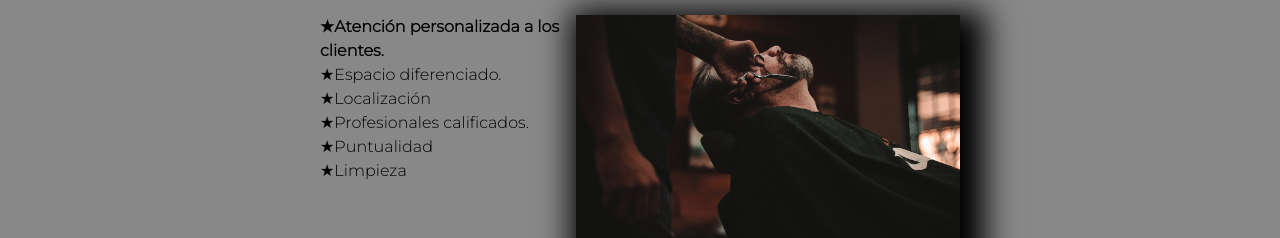
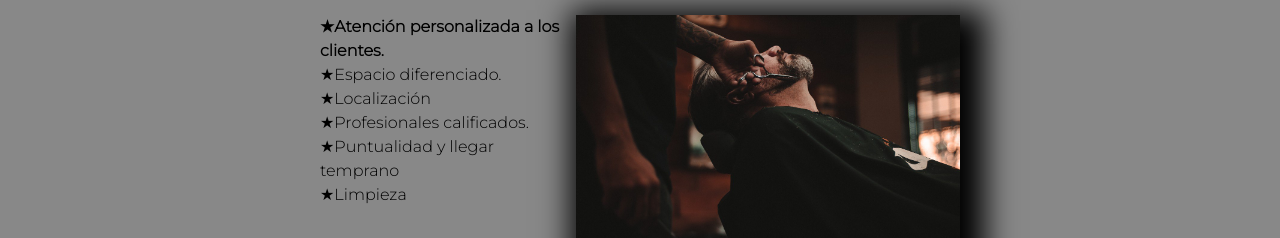
Before and after one commit to InkJ/alura-git, a plain HTML site: page index.html in a window 1280 px wide. Shown: the part 1720-1958 px from the top of the page. Drawn offline with Linux system fonts and the light colour scheme.

Commit message:
Modificando diferencial de puntualidad

```diff
--- a/index.html
+++ b/index.html
@@ -56,7 +56,7 @@
                         <li class="item">Espacio diferenciado.</li>
                         <li class="item">Localización</li>
                         <li class="item">Profesionales calificados.</li>
-                        <li class="item">Puntualidad</li>
+                        <li class="item">Puntualidad y llegar temprano</li>
                         <li class="item">Limpieza</li>
                     </ul><img class="imagen-diferenciales" src="img/diferenciales.jpg">
                 </div>
```
